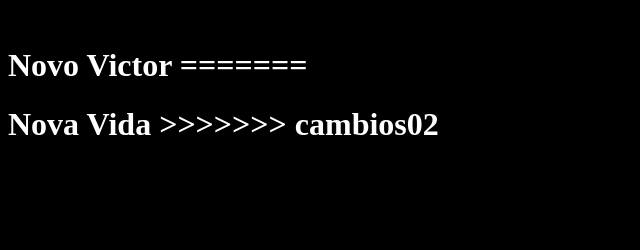
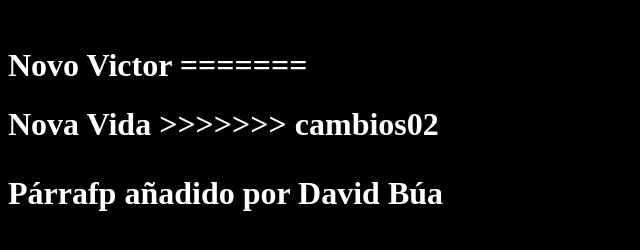
Before and after one commit to BuaTeijeiro/Tarefa-4.5, a plain HTML site: page index.html in a window 1280 px wide. Shown: the whole page, without its empty margins (0-640 px from the left). Drawn offline with Linux system fonts and the light colour scheme.

Commit message:
Update index.html

```diff
--- a/index.html
+++ b/index.html
@@ -8,5 +8,6 @@
 =======
  <h1>Nova Vida</hl>
 >>>>>>> cambios02
+  <p>Párrafp añadido por David Búa</p>
 </body>
 </html>
```
